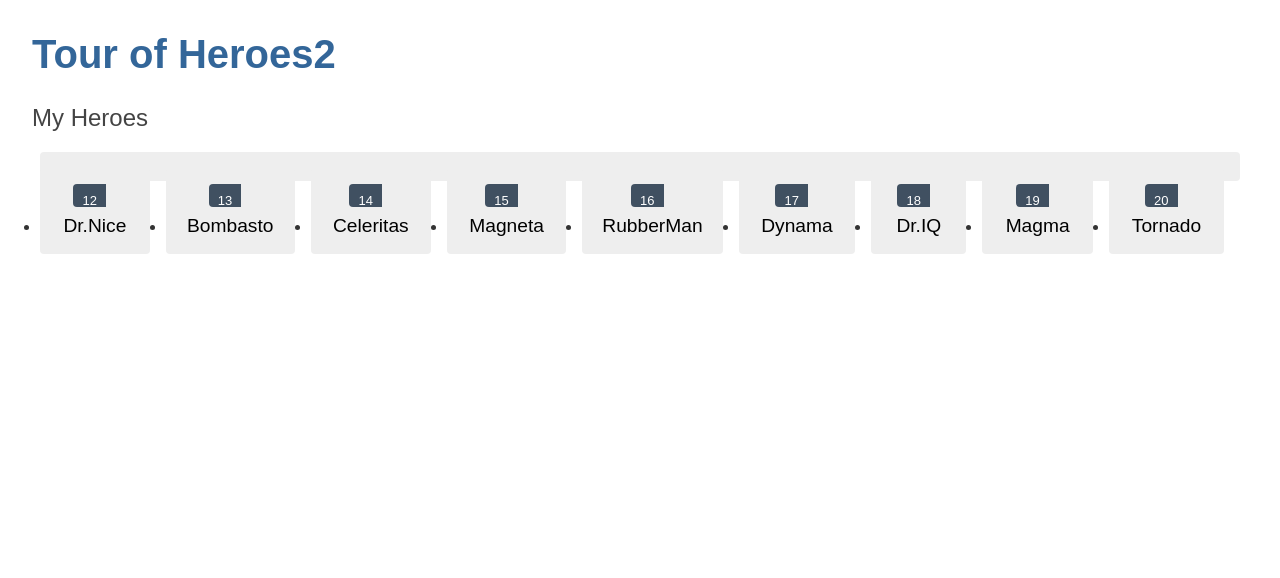
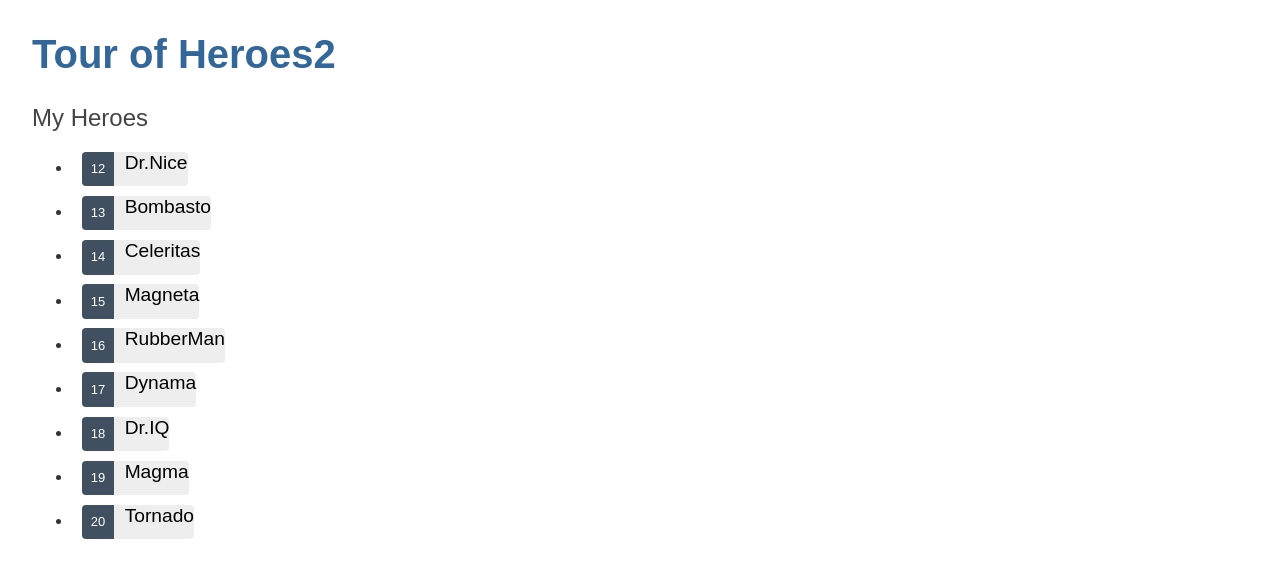
Before and after one commit to yuuki-kurose/angular_tour_of_heroes2, an Angular app: page / in a window 1280 px wide. Shown: the top 578 px of the page. Built offline with nearby package versions, Linux system fonts and the light colour scheme.

Commit message:
css修正中

```diff
--- a/src/app/heroes/heroes.component.css
+++ b/src/app/heroes/heroes.component.css
@@ -1,4 +1,4 @@
-.heroes {
+.heroes__selectbutton {
   flex:                 1;
   cursor:               pointer;
   position:             relative;
@@ -12,33 +12,33 @@
   height:               1.8em;
 }
 
-.heroes:hover {
+.heroes__selectbutton:hover {
   color:                #2c3a41;
   background-color:     #e6e6e6;
   left:                 .1em;
 }
 
-.heroes:active {
+.heroes__selectbutton:active {
   background-color:     #525252;
   color:                #fafafa;
 }
 
-.heroes.selected {
+.heroes__selectbutton.selected {
   background-color:     black;
   color:                white;
 }
 
-.heroes.selected:hover {
+.heroes__selectbutton:hover {
   background-color:     #505050;
   color:                white;
 }
 
-.heroes.selected:active {
+.heroes__selectbutton:active {
   background-color:     black;
   color:                white;
 }
 
-.heroes__item--badge {
+.heroes__selectbutton--badge {
   display:              inline-block;
   font-size:            small;
   color:                white;
@@ -49,6 +49,6 @@
   border-radius:        4px 0 0 4px;
 }
 
-.heroes__item--name {
+.heroes__selectbutton--name {
   align-self:           center;
 }
--- a/src/app/heroes/heroes.component.html
+++ b/src/app/heroes/heroes.component.html
@@ -4,9 +4,9 @@
   <!-- heroesプロパティを繰り返しで表示する -->
   <li *ngFor="let hero of heroes">
     <!-- ユーザーがボタンをクリックしたらonSelectメソッドが発火する -->
-    <button type="button" (click)="onSelect(hero)" [class.selected]="hero === selectedHero">
-      <span class="heroes__item--badge">{{ hero.id }}</span>
-      <span class="heroes__item--name">{{ hero.name }}</span>
+    <button type="button" (click)="onSelect(hero)" class="heroes__selectbutton">
+      <span class="heroes__selectbutton--badge">{{ hero.id }}</span>
+      <span [class.selected]="hero === selectedHero">{{ hero.name }}</span>
     </button>
   </li>
 </ul>
```
